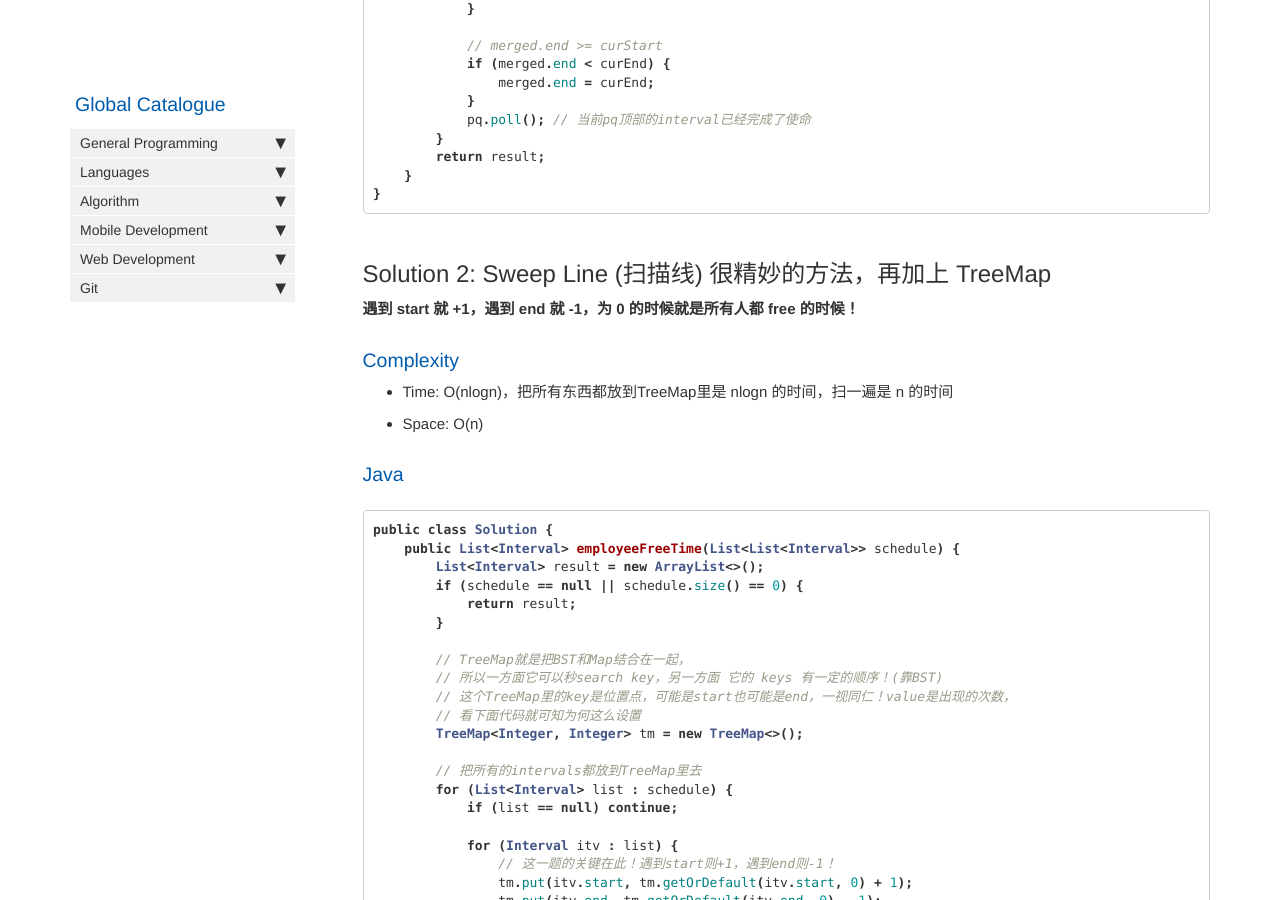
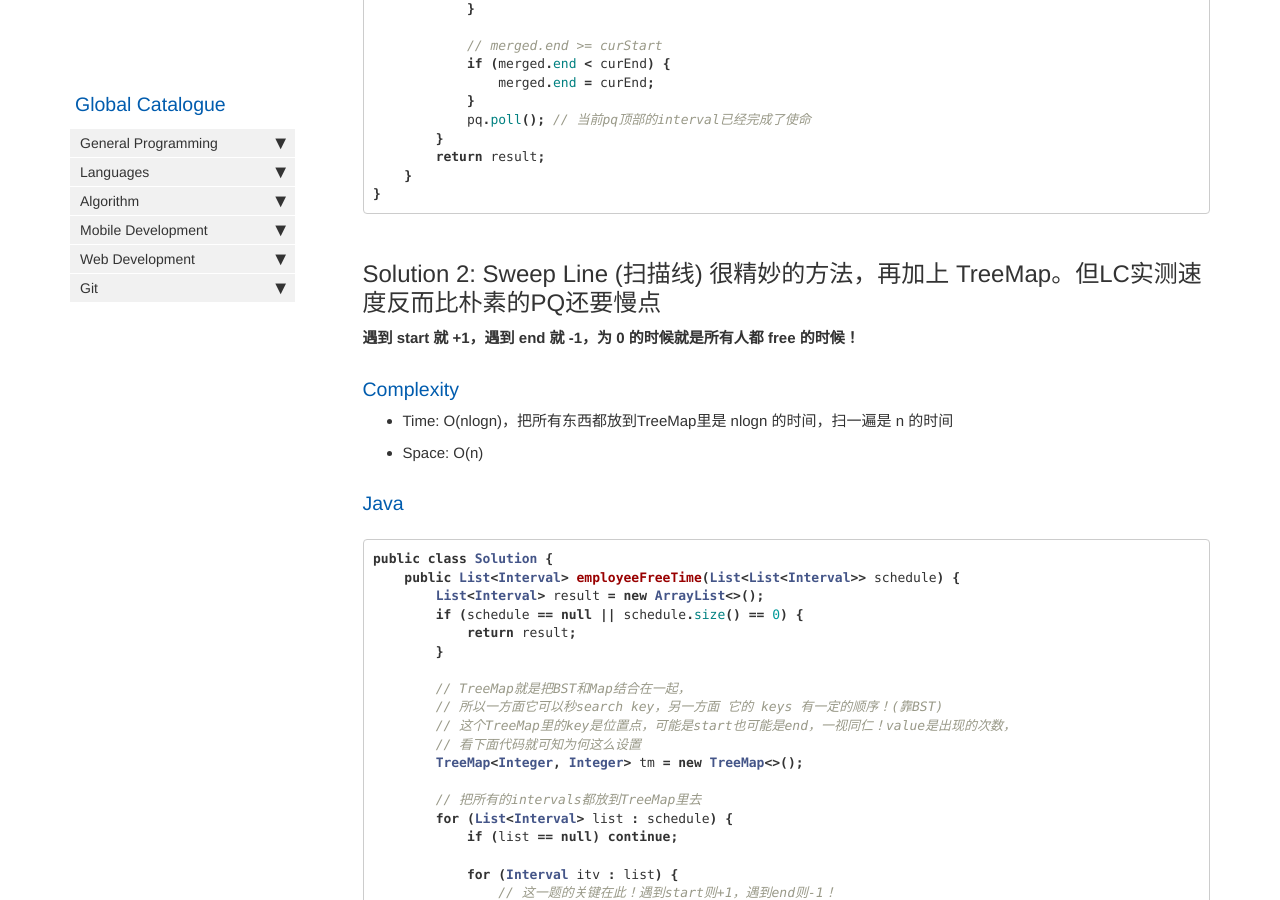
Before and after one commit to HungryOrc/hungryorc.github.io, a Jekyll site: the page built from pages/algorithm/algorithm_employee_free_time.md, in a window 1280 px wide and 900 px high, scrolled down 2186 px. Built offline with Jekyll 4.4.1, drawn with Linux system fonts in a browser that asks for light colours; nearby versions of some CDN libraries; comment, search, counter and statistics services are not loaded.

Commit message:
Update algorithm_employee_free_time.md

````diff
--- a/pages/algorithm/algorithm_employee_free_time.md
+++ b/pages/algorithm/algorithm_employee_free_time.md
@@ -107,7 +107,7 @@ class Solution {
 }
 ```
 
-## Solution 2: Sweep Line (扫描线) 很精妙的方法，再加上 TreeMap
+## Solution 2: Sweep Line (扫描线) 很精妙的方法，再加上 TreeMap。但LC实测速度反而比朴素的PQ还要慢点
 **遇到 start 就 +1，遇到 end 就 -1，为 0 的时候就是所有人都 free 的时候！**
 
 ### Complexity
````
